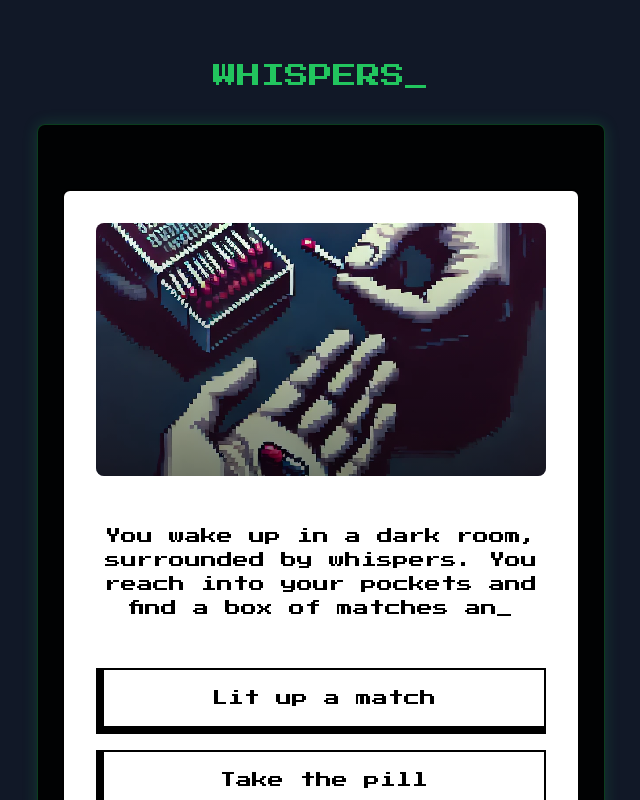
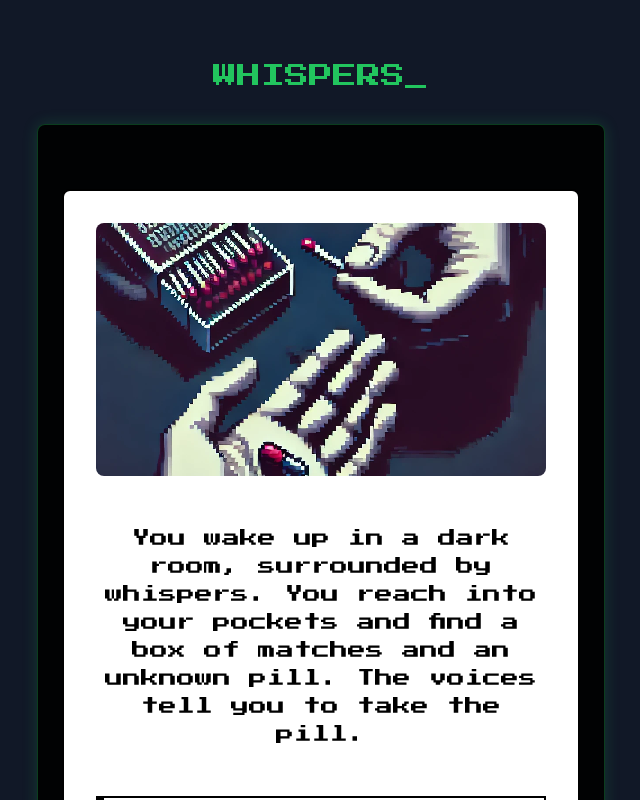
Before and after one commit to miamiultras/whispers, a Next.js app: page /game in a window 1280 px wide. Shown: the top 800 px of the page, without its empty margins (319-959 px from the left). Built offline with nearby package versions, Linux system fonts and the light colour scheme.

Commit message:
remove typewriter component and update game card

```diff
--- a/app/game/components/GameCard.tsx
+++ b/app/game/components/GameCard.tsx
@@ -30,19 +30,17 @@ function GameCard({ states }: GameCardProps) {
             src={`/images/questions/${currentState.image}`}
             alt={`Scene for: ${currentState.text}`}
             fill
-            className="object-cover pixel-image"
+            priority
+            className={`object-cover pixel-image transition-opacity duration-300 ${
+              isTransitioning ? 'opacity-0' : 'opacity-100'
+            }`}
             style={{ imageRendering: 'pixelated' }}
           />
-          <div className="absolute inset-0 bg-gradient-to-b from-transparent to-black/50" />
         </div>
       )}
-      <h2 className="text-black">
-        <TypewriterText
-          key={currentState.id} // Add key to force remount
-          text={currentState.text}
-          delay={50}
-        />
-      </h2>
+      <div className="text-black text-sm md:text-base lg:text-lg transition-all duration-300 min-h-[80px]">
+        {currentState.text}
+      </div>
 
       <div className="mt-6 space-y-4">
         {currentState.paths.map((path) => (
@@ -50,7 +48,7 @@ function GameCard({ states }: GameCardProps) {
             key={path.id}
             onClick={() => handlePathSelected(path.next)}
             type="button"
-            className="w-full bg-white text-black p-4 border-black border-2 border-b-8 border-l-8
+            className="w-full bg-white text-black p-3 md:p-4 text-sm md:text-base border-black border-2 border-b-8 border-l-8
                      hover:bg-gray-100 transition-colors duration-200
                      active:border-b-2 active:border-l-2 active:translate-y-1"
           >
--- a/app/game/components/TypewriterText.tsx
+++ /dev/null
@@ -1,47 +0,0 @@
-'use client'
-
-import { useState, useEffect } from 'react'
-
-interface TypewriterTextProps {
-  text: string;
-  delay?: number;
-  className?: string;
-}
-
-export default function TypewriterText({ text, delay = 50, className = '' }: TypewriterTextProps) {
-  const [displayText, setDisplayText] = useState('');
-  const [isTyping, setIsTyping] = useState(false);
-
-  useEffect(() => {
-    if (!text) return;
-
-    setIsTyping(true);
-    setDisplayText('');
-
-    let currentLength = 0;
-
-    const intervalId = setInterval(() => {
-      if (currentLength <= text.length) {
-        setDisplayText(text.slice(0, currentLength));
-        currentLength++;
-      } else {
-        clearInterval(intervalId);
-        setIsTyping(false);
-      }
-    }, delay);
-
-    return () => {
-      clearInterval(intervalId);
-      setIsTyping(false);
-    };
-  }, [text, delay]);
-
-  if (!text) return null;
-
-  return (
-    <span className={className}>
-      {displayText}
-      {isTyping && <span className="animate-blink">_</span>}
-    </span>
-  );
-}
```
